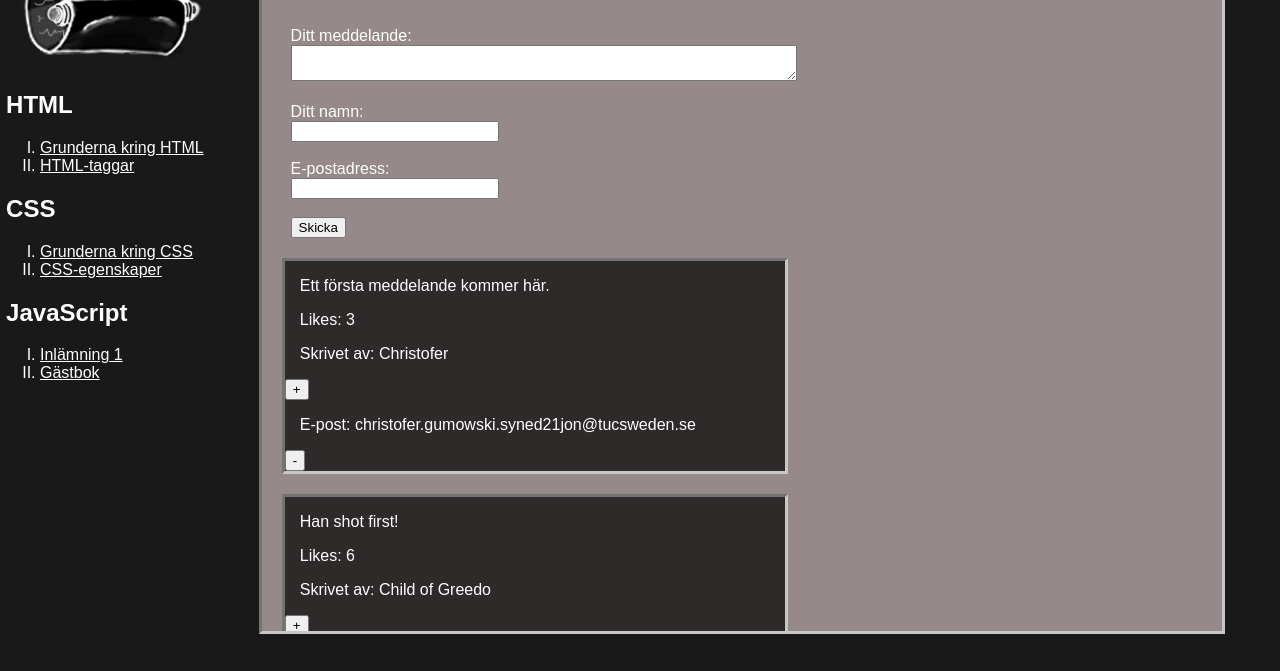
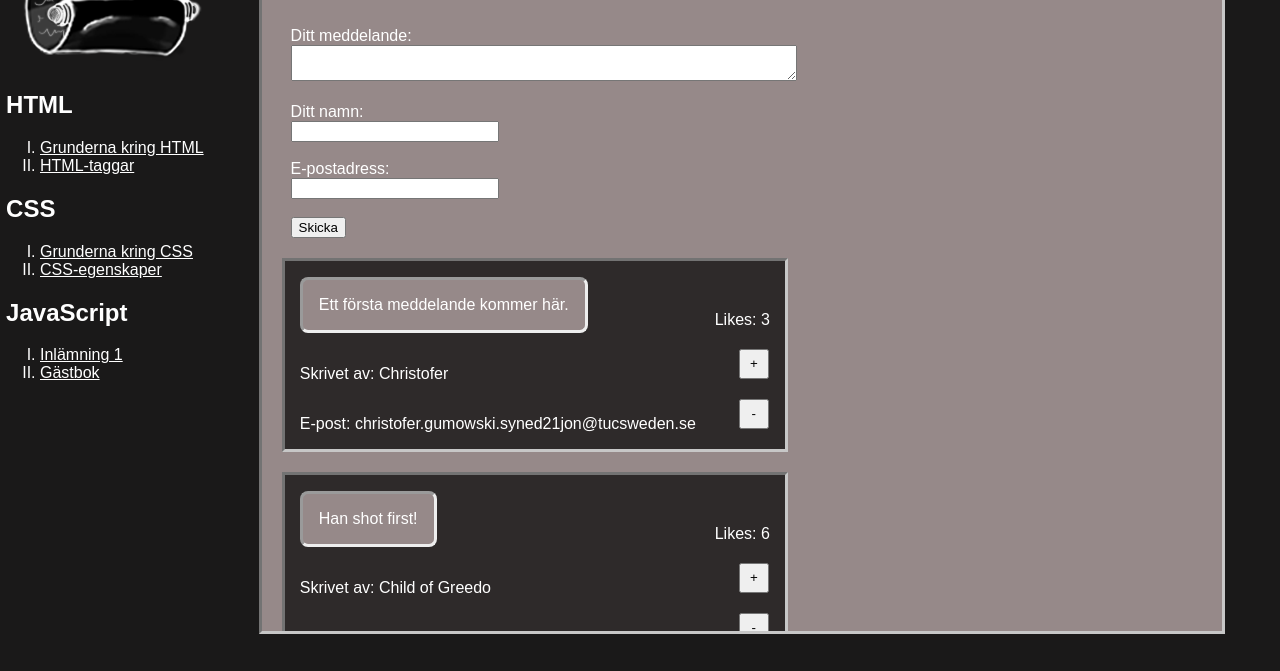
Before and after one commit to krispedkritter/chgum.se, a website: page public/html/guestbook.html in a window 1280 px wide. Shown: the part 129-800 px from the top of the page. Drawn offline with Linux system fonts and the light colour scheme.

Commit message:
Add files via upload
Uppdaterat stylesheet för snyggare hantering av gästboken

```diff
--- a/public/mystyle.css
+++ b/public/mystyle.css
@@ -230,5 +230,9 @@ ol.ol2 { list-style-type: lower-alpha; }
     background-color: rgb(46, 42, 42);
     width: 500px;
     margin-left: 20px;
-    margin-top: 20px;}
-.postContainer p {font-size: 16px;}
+    margin-top: 20px;
+    }
+.postContainer p {font-size: 16px;display:inline-block;}
+.postMessage {background-color:rgb(150, 137, 137); border-radius: 0.5rem; border-style: inset; padding: 1rem;}
+.guestbookButtons {width: 30px; height: 30px;  float:right; margin-right:1rem;}
+.likes {float:right; margin-top: 50px;}
```
